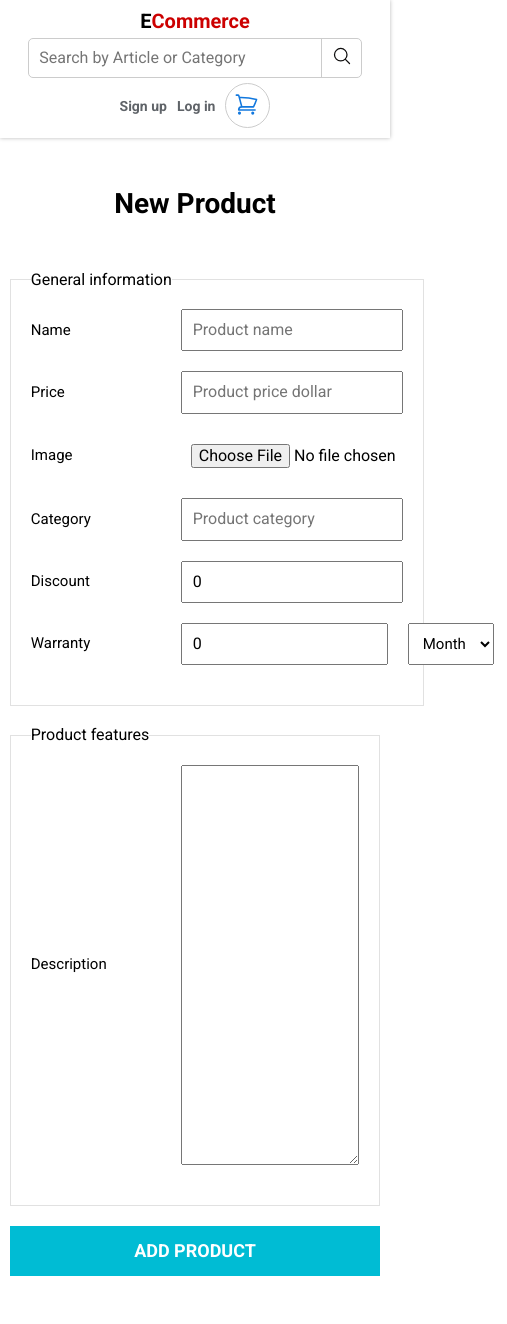
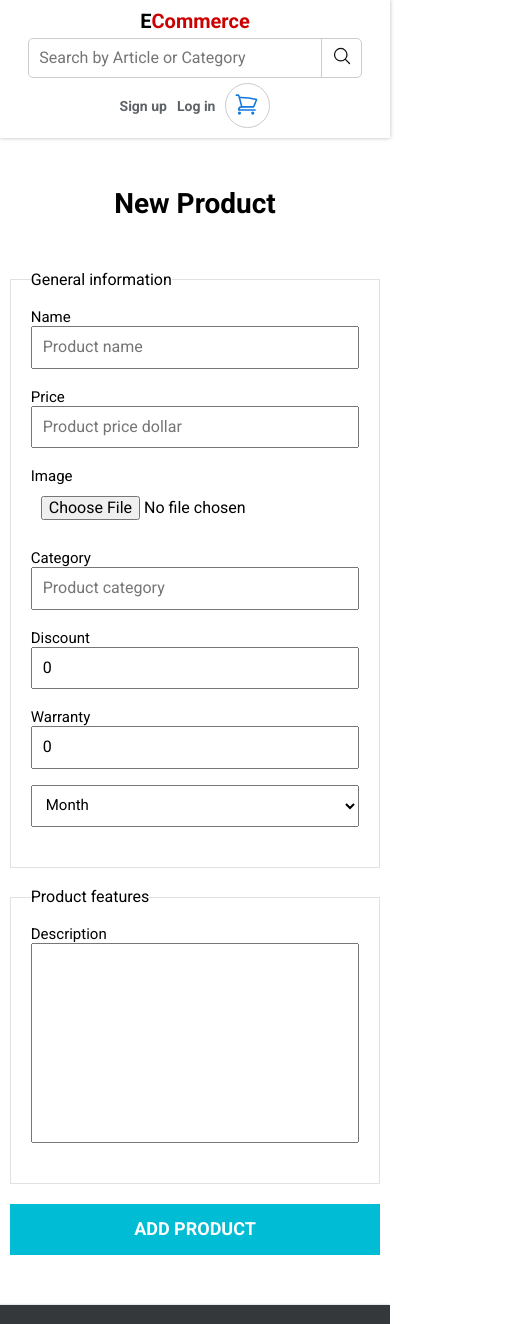
Before and after one commit to ChrisHuila/ecommerce-next-typeScript, a Next.js app: page /new-product in a window 390 px wide. Shown: the top 1324 px of the page, 507 px wide, since content can reach past the window. Built offline with nearby package versions, Linux system fonts and the light colour scheme; no server answers.

Commit message:
new product form responsive

```diff
--- a/app/(registered)/new-product/page.tsx
+++ b/app/(registered)/new-product/page.tsx
@@ -1,7 +1,7 @@
 "use client"
 import Link from "next/link";
 import { useState } from "react";
-import { useRouter } from 'next/navigation'
+// import { useRouter } from 'next/navigation'
 import firebase from "@/firebase/firebase";
 import useProductValidation from "@/hooks/useProductValidation";
 import newProductValidation from "@/services/validation/newProductValidation";
@@ -26,7 +26,7 @@ const NewProduct = () => {
 
    const [ errorauth, setErrorAuth ] = useState<string | null >(null)
 
-    const router = useRouter() //allow navigation
+    // const router = useRouter() //allow navigation
 
     async function addProduct() {
 
@@ -137,6 +137,7 @@ const NewProduct = () => {
 
                     <div className="newproduct-field">
                         <label htmlFor="warranty">Warranty</label>
+                        <div className="newproduct-field_warranty">
                             <input
                             type="number"
                             name="number_warranty"
@@ -154,6 +155,7 @@ const NewProduct = () => {
                                 <option value="month">Month</option>
                                 <option value="year">Year</option>
                             </select>
+                        </div>
                     </div>
                     {errors.number_warranty && <p className="auth-error"> {errors.number_warranty}</p>}
 
--- a/app/globals.css
+++ b/app/globals.css
@@ -621,17 +621,34 @@ a {
 }
 .newproduct-field {
     margin-bottom: 2rem;
-    display: flex;
+    display: grid;
     align-items: center;
+}
+@media (min-width: 576px) {
+   .newproduct-field{
+        display: flex;
+   }
 }
 .newproduct-field label{
     flex: 0 0 150px;
     font-size: var(--normal-font-size);
 }
+.newproduct-field_warranty{
+    display: flex;
+    flex: 1;
+    justify-content: space-between;
+    flex-direction: column;
+    gap: 1.6rem;
+}
+@media (min-width: 470px) {
+   .newproduct-field_warranty{
+    flex-direction: row;
+
+   }
+}
 .newproduct-field select{
-    flex: 0 0 50px;
+    min-width: 150px;
     font-size: var(--normal-font-size);
-    margin-left: 20px;
     padding: 1rem;
 }
 .newproduct-field input,
@@ -640,7 +657,13 @@ a {
     padding: 1rem;
 }
 .newproduct-field textarea{
-    height: 400px;
+    height: 200px;
+    resize: none;
+}
+@media (min-width: 576px) {
+   .newproduct-field textarea{
+        height: 400px;
+   }
 }
 .newproduct-submit{
     background-color:#00bcd4;
```
Lines whose indentation alone changed are shown as unchanged.
